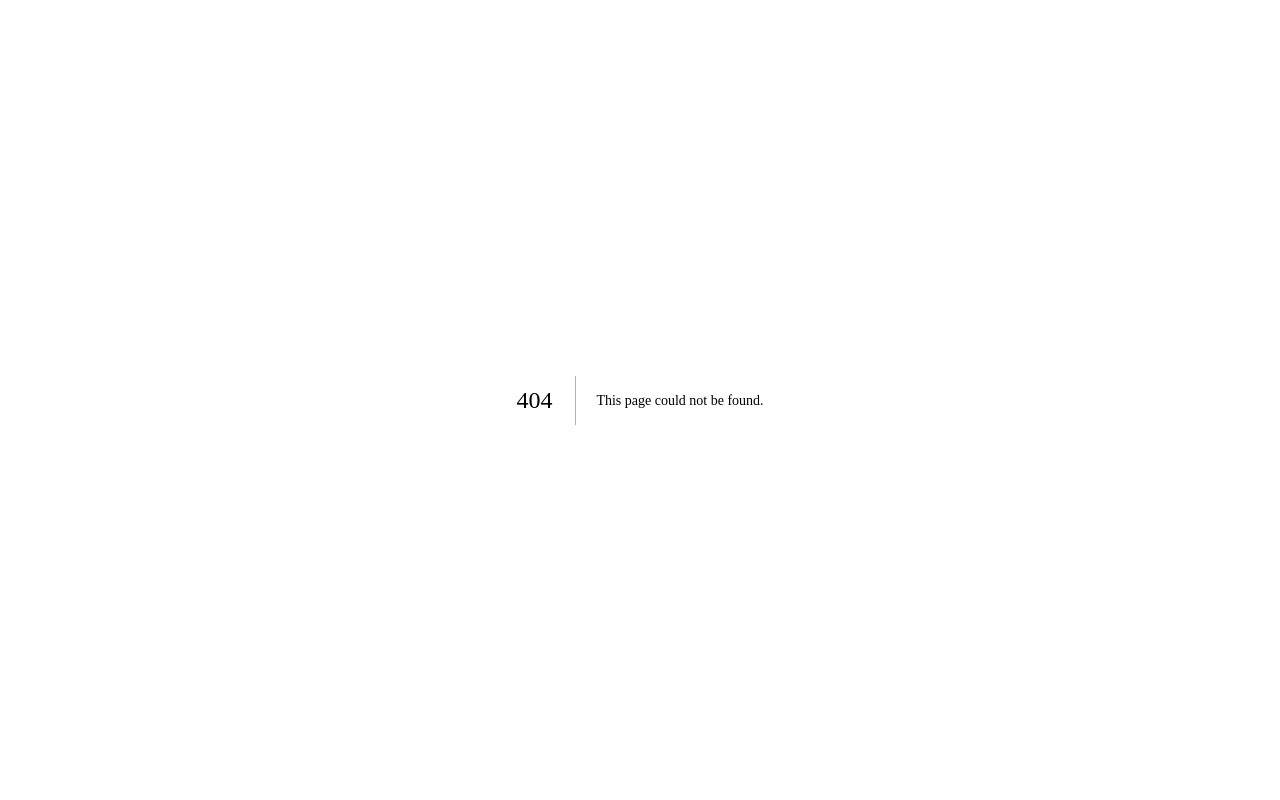
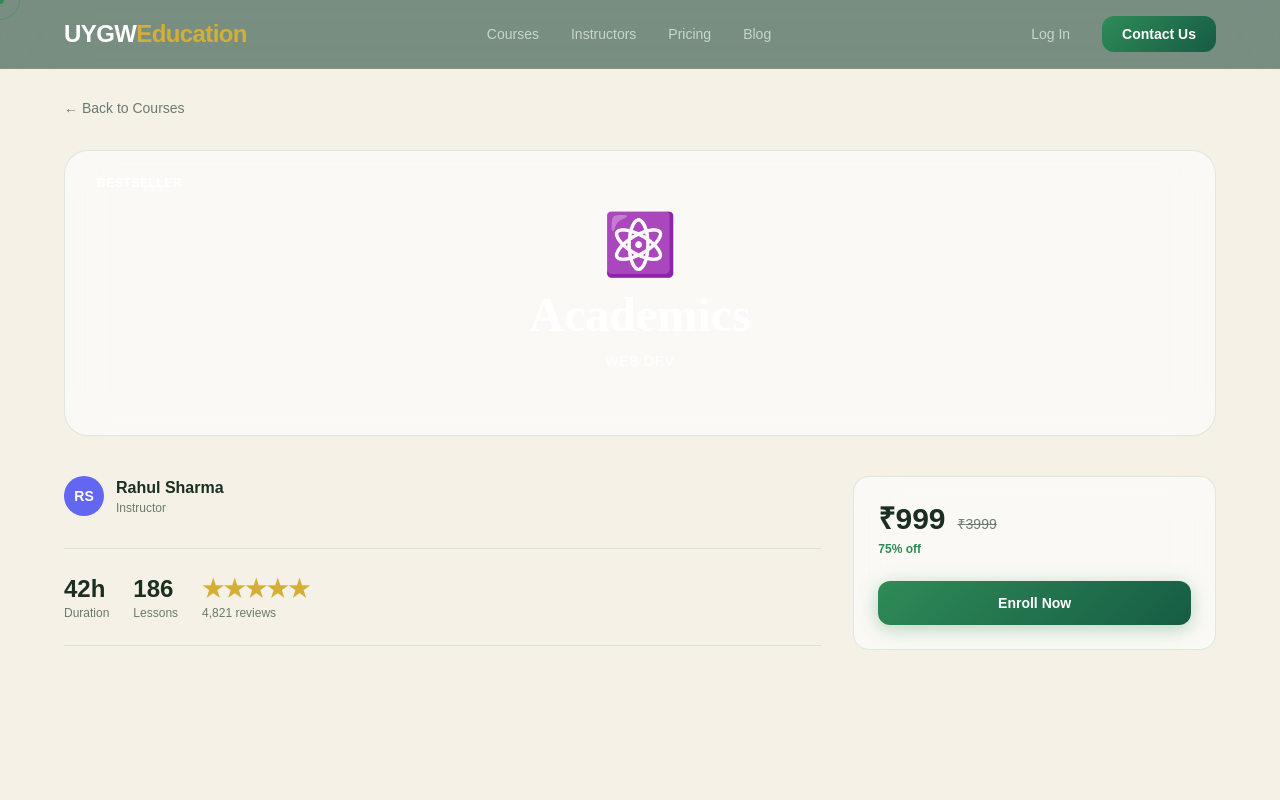
Before and after one commit to lokesh0004/UYGW_UPDATED-1, a Next.js app: page /courses/1 in a window 1280 px wide. Before the commit this address had no page. Shown: the top 800 px of the page. Built offline with nearby package versions, Linux system fonts and the light colour scheme.

Commit message:
Added course detail pages and fixed cursor

```diff
--- /dev/null
+++ b/app/courses/[slug]/page.tsx
@@ -0,0 +1,105 @@
+import Link from "next/link";
+import { notFound } from "next/navigation";
+import { courses } from "@/data";
+import Navbar from "@/components/Navbar";
+import Footer from "@/components/Footer";
+
+export default function CourseDetailPage({ params }: { params: { slug: string } }) {
+  const courseId = Number(params.slug);
+  const course = courses.find((c) => c.id === courseId);
+
+  if (!course) {
+    notFound();
+  }
+
+  const discount = course.original
+    ? Math.round(((course.original - course.price) / course.original) * 100)
+    : null;
+
+  return (
+    <>
+      <Navbar />
+      <main style={{ background: "var(--void)", minHeight: "100vh" }} className="pt-24 pb-20 px-6 md:px-16">
+        <Link href="/" className="inline-block text-sm mb-8" style={{ color: "var(--muted)" }}>
+          ← Back to Courses
+        </Link>
+
+        <div
+          className={`rounded-3xl overflow-hidden border glass mb-10 bg-gradient-to-br ${course.grad}`}
+          style={{ borderColor: "rgba(46,139,87,0.15)" }}
+        >
+          <div className="p-10 md:p-16 flex flex-col items-center text-center relative">
+            {course.badge && (
+              <span className={`absolute top-5 left-5 ${course.badgeCls} text-white text-xs font-bold px-3 py-1 rounded-lg uppercase tracking-wider`}>
+                {course.badge}
+              </span>
+            )}
+            <span className="text-6xl mb-4">{course.emoji}</span>
+            <h1 className="text-3xl md:text-5xl font-bold text-white mb-3">{course.title}</h1>
+            <span className="text-sm text-white/80 uppercase tracking-wider">{course.category}</span>
+          </div>
+        </div>
+
+        <div className="grid md:grid-cols-3 gap-8">
+          <div className="md:col-span-2 space-y-8">
+            <div className="flex items-center gap-3">
+              <div
+                className="w-10 h-10 rounded-full flex items-center justify-center text-sm font-bold text-white"
+                style={{ background: course.color }}
+              >
+                {course.initials}
+              </div>
+              <div>
+                <p className="font-semibold" style={{ color: "var(--text)" }}>{course.instructor}</p>
+                <p className="text-xs" style={{ color: "var(--muted)" }}>Instructor</p>
+              </div>
+            </div>
+
+            <div className="flex flex-wrap gap-6 py-6 border-t border-b" style={{ borderColor: "rgba(46,139,87,0.15)" }}>
+              <div>
+                <p className="text-2xl font-bold" style={{ color: "var(--text)" }}>{course.hours}h</p>
+                <p className="text-xs" style={{ color: "var(--muted)" }}>Duration</p>
+              </div>
+              <div>
+                <p className="text-2xl font-bold" style={{ color: "var(--text)" }}>{course.lessons}</p>
+                <p className="text-xs" style={{ color: "var(--muted)" }}>Lessons</p>
+              </div>
+              <div>
+                <p className="text-2xl font-bold" style={{ color: "var(--gold)" }}>{"★".repeat(course.rating)}</p>
+                <p className="text-xs" style={{ color: "var(--muted)" }}>{course.reviews.toLocaleString()} reviews</p>
+              </div>
+            </div>
+          </div>
+
+          <div className="glass rounded-2xl border p-6 h-fit" style={{ borderColor: "rgba(46,139,87,0.15)" }}>
+            <div className="flex items-baseline gap-3 mb-1">
+              <span className="text-3xl font-bold" style={{ color: "var(--text)" }}>
+                {course.price === 0 ? "Free" : `₹${course.price}`}
+              </span>
+              {course.original && (
+                <span className="text-sm line-through" style={{ color: "var(--muted)" }}>
+                  ₹{course.original}
+                </span>
+              )}
+            </div>
+            {discount !== null && (
+              <p className="text-xs font-semibold mb-6" style={{ color: "var(--forest-light)" }}>
+                {discount}% off
+              </p>
+            )}
+            <button
+              className="w-full py-3 rounded-xl font-semibold text-sm text-white"
+              style={{
+                background: "linear-gradient(135deg, var(--forest-light), var(--forest))",
+                boxShadow: "0 4px 20px rgba(46,139,87,0.35)",
+              }}
+            >
+              Enroll Now
+            </button>
+          </div>
+        </div>
+      </main>
+      <Footer />
+    </>
+  );
+}
--- a/app/layout.tsx
+++ b/app/layout.tsx
@@ -1,5 +1,6 @@
 import type { Metadata } from "next";
 import "./globals.css";
+import Cursor from "@/components/Cursor";
 
 export const metadata: Metadata = {
   title: "CodeHub — Learn Without Limits",
@@ -9,7 +10,10 @@ export const metadata: Metadata = {
 export default function RootLayout({ children }: { children: React.ReactNode }) {
   return (
     <html lang="en">
-      <body>{children}</body>
+      <body>
+        <Cursor />
+        {children}
+      </body>
     </html>
   );
 }
--- a/components/CTA.tsx
+++ /dev/null
@@ -1,89 +0,0 @@
-"use client";
-import { useRef } from "react";
-import { useGSAP } from "@gsap/react";
-import gsap from "gsap";
-import { ScrollTrigger } from "gsap/ScrollTrigger";
-
-gsap.registerPlugin(ScrollTrigger);
-
-export default function CTA() {
-  const ref = useRef<HTMLElement>(null);
-
-  useGSAP(() => {
-    const tl = gsap.timeline({ scrollTrigger: { trigger: ref.current, start: "top 75%" } });
-    tl.from(".cta-box", { scale: 0.9, opacity: 0, duration: 1, ease: "power3.out" })
-      .from(".cta-line", { y: 40, opacity: 0, duration: 0.7, stagger: 0.12, ease: "power3.out" }, "-=0.6")
-      .from(".cta-btn", { y: 20, opacity: 0, duration: 0.5, stagger: 0.1, ease: "power2.out" }, "-=0.4");
-
-    document.querySelectorAll<HTMLElement>(".cta-btn").forEach(btn => {
-      btn.addEventListener("mousemove", (e: MouseEvent) => {
-        const r = btn.getBoundingClientRect();
-        const x = e.clientX - r.left - r.width / 2;
-        const y = e.clientY - r.top - r.height / 2;
-        gsap.to(btn, { x: x * 0.3, y: y * 0.3, duration: 0.4, ease: "power2.out" });
-      });
-      btn.addEventListener("mouseleave", () => {
-        gsap.to(btn, { x: 0, y: 0, duration: 0.7, ease: "elastic.out(1, 0.4)" });
-      });
-    });
-  }, { scope: ref });
-
-  return (
-    <section ref={ref} className="px-8 md:px-16 py-28 relative overflow-hidden" style={{ background: "var(--void)" }}>
-      <div className="section-divider mb-20" />
-      <div
-        className="cta-box relative max-w-4xl mx-auto rounded-3xl p-16 text-center overflow-hidden"
-        style={{
-          background: "linear-gradient(135deg, rgba(46,139,87,0.12) 0%, rgba(22,92,68,0.06) 50%, rgba(212,175,55,0.05) 100%)",
-          border: "1px solid rgba(46,139,87,0.2)",
-          boxShadow: "0 0 100px rgba(46,139,87,0.08), inset 0 1px 0 rgba(255,255,255,0.4)",
-        }}
-      >
-        {/* Grid overlay */}
-        <div
-          className="absolute inset-0 opacity-20 pointer-events-none rounded-3xl"
-          style={{
-            backgroundImage:
-              "linear-gradient(rgba(46,139,87,0.1) 1px, transparent 1px), linear-gradient(90deg, rgba(46,139,87,0.1) 1px, transparent 1px)",
-            backgroundSize: "40px 40px",
-          }}
-        />
-
-        <div className="relative z-10">
-          <span className="cta-line inline-block text-xs font-bold tracking-[4px] uppercase mb-6" style={{ color: "var(--forest-light)" }}>
-            Start Today
-          </span>
-          <h2 className="cta-line text-4xl md:text-6xl font-bold mb-5 leading-tight" style={{ color: "var(--text)" }}>
-            Your Dream Career<br />
-            <span className="text-gradient-indigo">Starts With One Click.</span>
-          </h2>
-          <p className="cta-line text-lg mb-12 max-w-lg mx-auto leading-relaxed" style={{ color: "var(--muted)" }}>
-            Join 50,000+ students already transforming their lives with CodeHub. Free to start, no credit card needed.
-          </p>
-          <div className="flex gap-4 justify-center flex-wrap">
-            <button
-              className="cta-btn relative px-10 py-4 rounded-2xl font-bold text-base overflow-hidden group hoverable"
-              style={{
-                background: "linear-gradient(135deg, var(--forest-light), var(--forest))",
-                color: "#FFFFFF",
-                boxShadow: "0 8px 40px rgba(46,139,87,0.35)",
-              }}
-            >
-              <span className="relative z-10">Get Started Free →</span>
-              <div
-                className="absolute inset-0 translate-x-[-100%] group-hover:translate-x-0 transition-transform duration-500"
-                style={{ background: "linear-gradient(90deg, rgba(212,175,55,0.2), transparent)" }}
-              />
-            </button>
-            <button
-              className="cta-btn px-10 py-4 rounded-2xl font-bold text-base border transition-all duration-300 glass hoverable"
-              style={{ color: "var(--muted)", borderColor: "rgba(46,139,87,0.25)" }}
-            >
-              View All Courses
-            </button>
-          </div>
-        </div>
-      </div>
-    </section>
-  );
-}
--- a/components/Courses.tsx
+++ b/components/Courses.tsx
@@ -3,6 +3,7 @@ import { useRef, useState } from "react";
 import { useGSAP } from "@gsap/react";
 import gsap from "gsap";
 import { ScrollTrigger } from "gsap/ScrollTrigger";
+import Link from "next/link";
 import { courses } from "@/data";
 
 gsap.registerPlugin(ScrollTrigger);
@@ -103,9 +104,9 @@ export default function Courses() {
         <div className="h-full flex items-center pl-8 md:pl-16">
           <div ref={trackRef} className="h-scroll-wrapper flex gap-6" style={{ willChange: "transform" }}>
             {courses.map((c) => (
+              <Link key={c.id} href={`/courses/${c.id}`} className="block flex-shrink-0">
                 <div
-                key={c.id}
-                className="course-card relative flex-shrink-0 w-[320px] glass rounded-3xl overflow-hidden border hoverable"
+                  className="course-card relative w-[320px] glass rounded-3xl overflow-hidden border hoverable"
                   style={{ transformStyle: "preserve-3d", borderColor: "rgba(46,139,87,0.15)" }}
                 >
                   {/* Shine */}
@@ -156,10 +157,11 @@ export default function Courses() {
                     </div>
                   </div>
                 </div>
+              </Link>
             ))}
 
             {/* CTA Card at end */}
-            <div
+            {/* <div
               className="flex-shrink-0 w-[280px] rounded-3xl border flex flex-col items-center justify-center p-10 text-center hoverable"
               style={{
                 background: "linear-gradient(135deg, rgba(46,139,87,0.1), rgba(46,139,87,0.03))",
@@ -178,7 +180,7 @@ export default function Courses() {
               >
                 View All Courses
               </button>
-            </div>
+            </div> */}
           </div>
         </div>
       </div>
--- a/data/index.ts
+++ b/data/index.ts
@@ -4,7 +4,6 @@ export const courses = [
   { id:3, title:"Arts", instructor:"Vikram Mehta", initials:"VM", color:"#F59E0B", emoji:"🎨", grad:"from-amber-500 to-orange-900", badge:"New", badgeCls:"bg-emerald-500", hours:35, lessons:162, price:799, original:2999, rating:4, reviews:2918, category:"Design" },
   { id:4, title:"Tech", instructor:"Neha Khanna", initials:"NK", color:"#F59E0B", emoji:"☁️", grad:"from-orange-500 to-red-900", hours:64, lessons:290, price:1499, original:5999, rating:5, reviews:5441, category:"DevOps" },
   { id:5, title:"Languages", instructor:"Suresh Patel", initials:"SP", color:"#22C55E", emoji:"📊", grad:"from-green-600 to-teal-900", badge:"Free", badgeCls:"bg-green-500", hours:18, lessons:72, price:0, rating:4, reviews:11203, category:"Data" },
-  { id:6, title:"Ethical Hacking & Cybersecurity — CEH", instructor:"Mohit Rao", initials:"MR", color:"#EF4444", emoji:"🔐", grad:"from-red-600 to-rose-900", hours:50, lessons:215, price:1199, original:4499, rating:5, reviews:3672, category:"Security" },
 ];
 
 export const instructors = [
```
Lines whose indentation alone changed are shown as unchanged.
